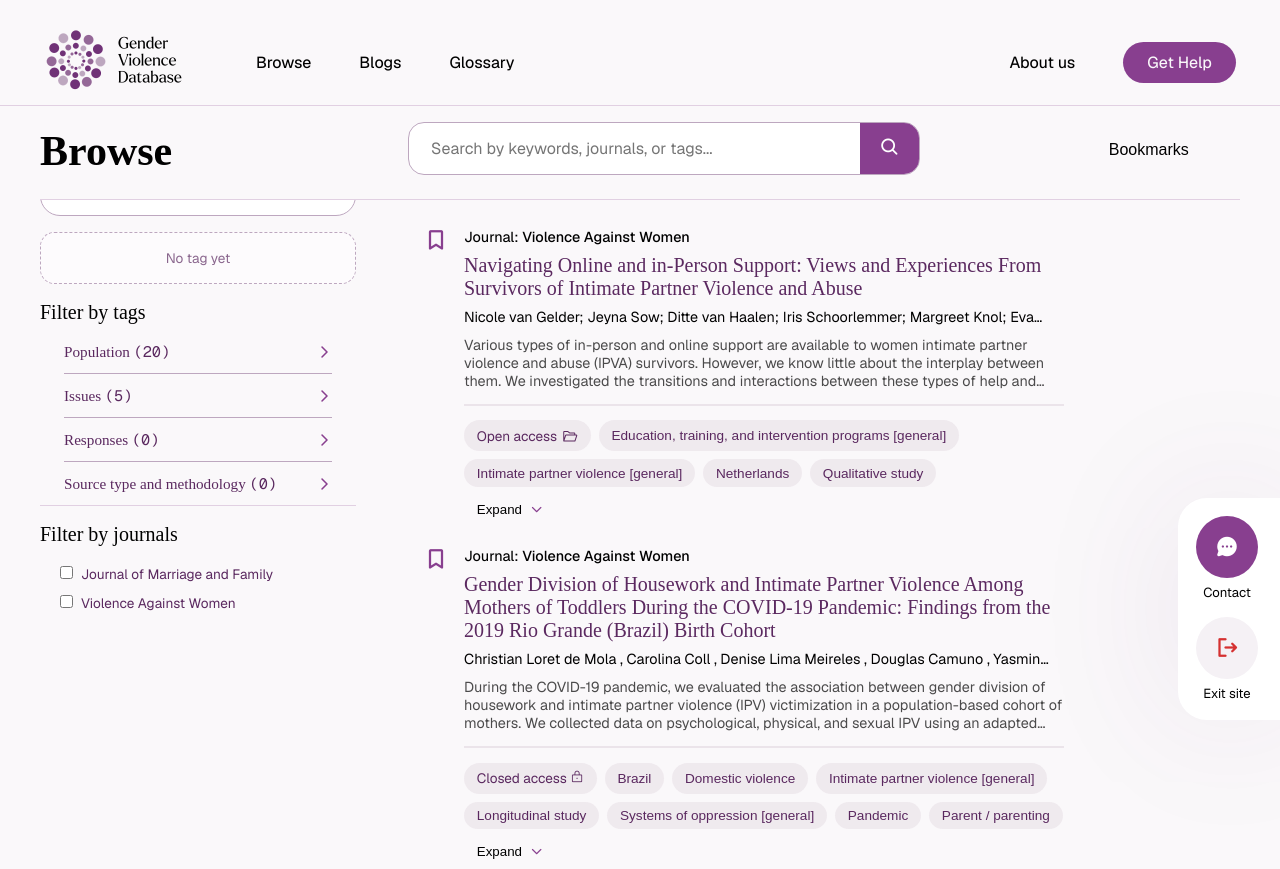
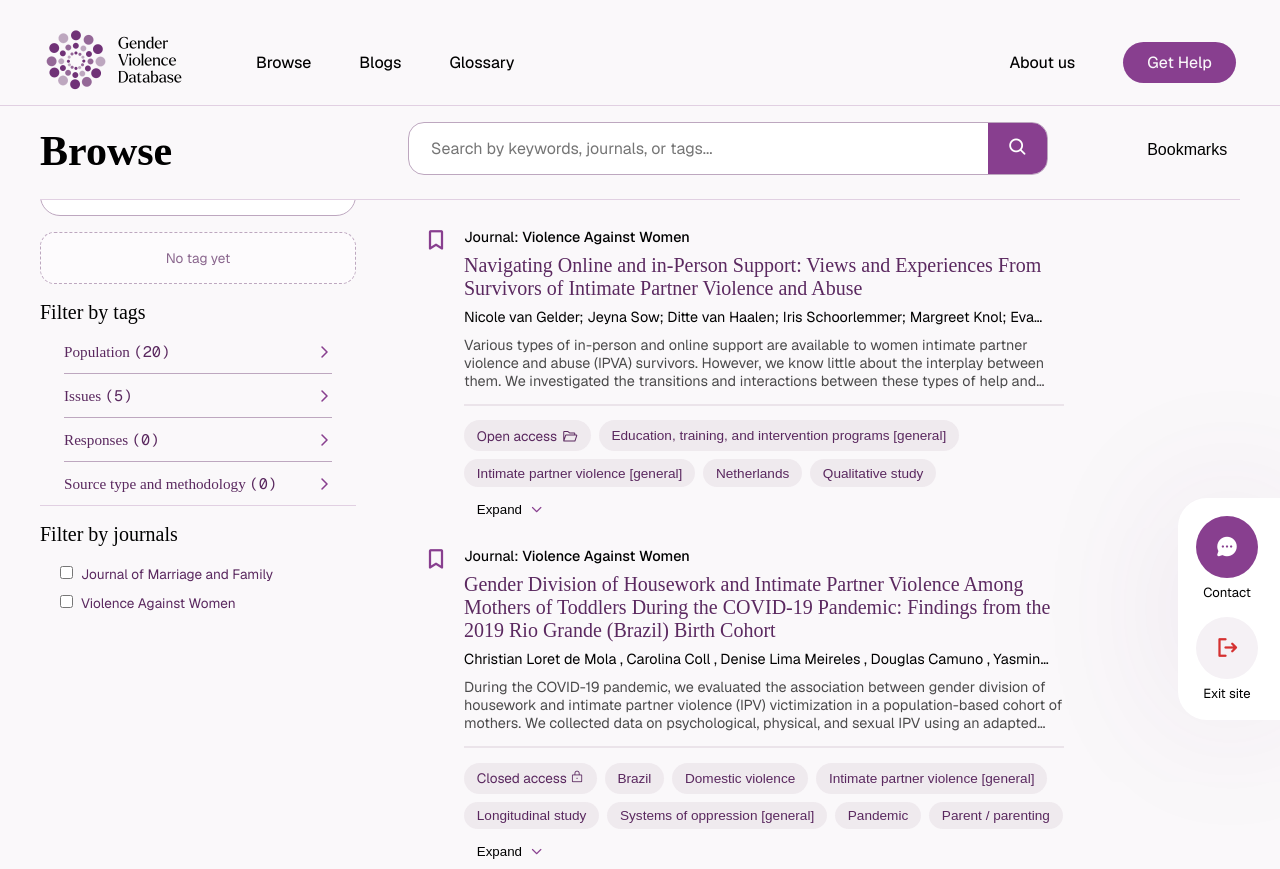
Before and after one commit to weieach/Gender-Violence-Database-Redesign, a website built with Vite: page browse.html in a window 1280 px wide. Shown: the top 869 px of the page. Built offline with nearby package versions, Linux system fonts and the light colour scheme; no server answers; a web font is replaced by a local one.

Commit message:
quickie: search bar width fix

```diff
--- a/browse.css
+++ b/browse.css
@@ -24,13 +24,16 @@ nav{
 
 .browse-search-wrap{
     position: relative;
+    flex: 1;
     width: 100%;
-    max-width: 640px;
+    max-width: 680px;
 }
 
 .browse-header .input-bar{
     position: relative;
     overflow: hidden;
+    width: 100%;
+    max-width: none;
 }
 
 .browse-search-results{
```
